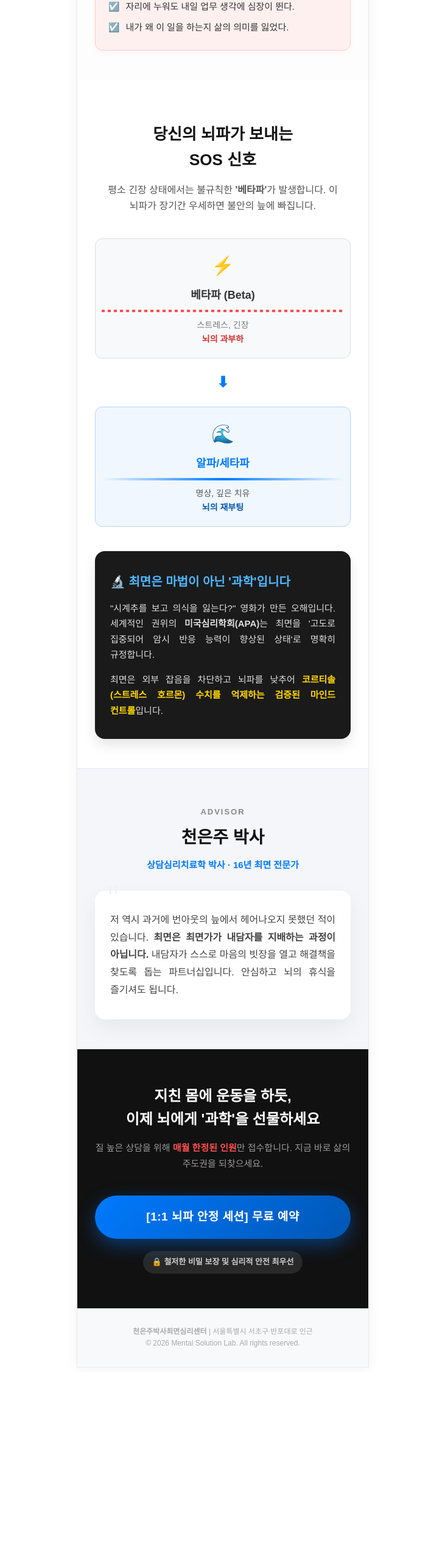
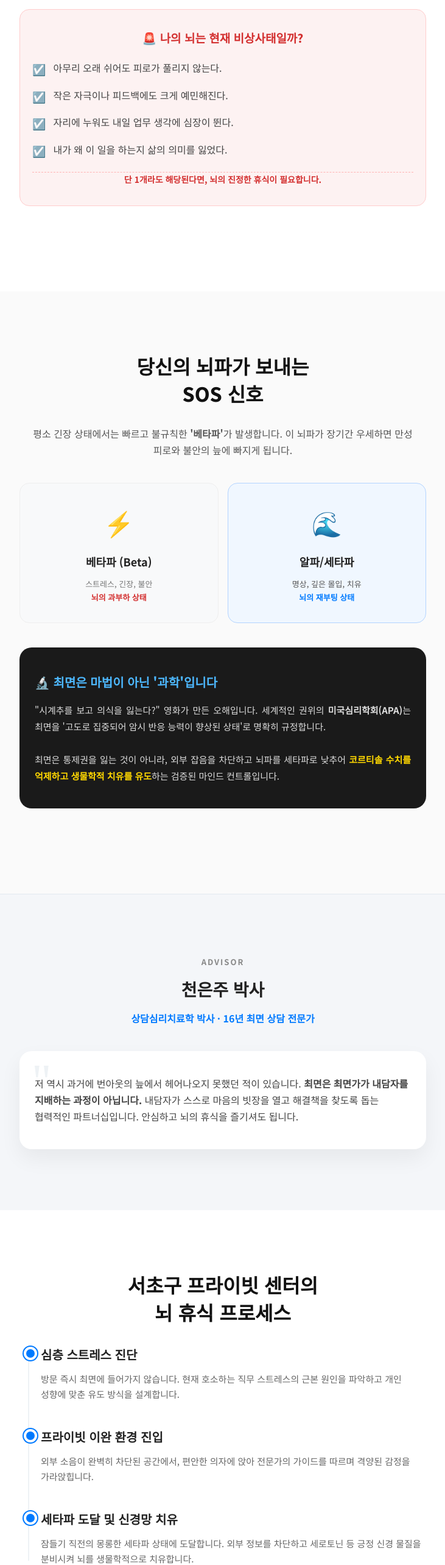
Before and after one commit to uureal00/testen, a plain HTML site: page index.html in a window 1280 px wide. Shown: the part 800-3367 px from the top of the page at 61% size, without its empty margins (274-1005 px from the left). Before the commit the page ends 3051 px from the top, so only its background shows below. Drawn offline with Linux system fonts and the light colour scheme.

Commit message:
Revise index.html for better layout and styling
Refactor HTML structure and styles for improved layout and readability.

```diff
--- a/index.html
+++ b/index.html
@@ -1,109 +1,281 @@
-<div style="width: 100%; max-width: 480px; margin: 0 auto; box-sizing: border-box; font-family: 'Noto Sans KR', sans-serif; background-color: #ffffff; color: #222; line-height: 1.6; border: 1px solid #eaeaea; overflow: hidden; box-shadow: 0 4px 20px rgba(0,0,0,0.05); word-break: keep-all;">
+<!DOCTYPE html>
+<html lang="ko">
+<head>
+    <meta charset="UTF-8">
+    <meta name="viewport" content="width=device-width, initial-scale=1.0, maximum-scale=1.0, user-scalable=no">
+    <title>2026 MENTAL HEALTH REPORT - 번아웃 솔루션</title>
+    <link href="https://fonts.googleapis.com/css2?family=Noto+Sans+KR:wght@300;400;700;800&display=swap" rel="stylesheet">
+    <style>
+        /* [1] CSS 초기화 및 안전장치 */
+        * { margin: 0; padding: 0; box-sizing: border-box; }
+        body {
+            overflow-x: hidden;
+            width: 100%;
+            -webkit-font-smoothing: antialiased;
+            font-family: 'Noto Sans KR', sans-serif;
+            background-color: #f8f9fa;
+            color: #222;
+            line-height: 1.7;
+            word-break: keep-all;
+        }
+        img, video { max-width: 100%; height: auto; display: block; object-fit: cover; }
 
-    <div style="background: linear-gradient(135deg, #1a1c29 0%, #2a3b5c 100%); padding: 12% 6%; text-align: center; color: #fff;">
-        <span style="display: inline-block; background-color: rgba(255,255,255,0.1); padding: 5px 15px; border-radius: 20px; font-size: clamp(11px, 3vw, 13px); font-weight: 600; letter-spacing: 1px; margin-bottom: 20px;">2026 MENTAL HEALTH REPORT</span>
-        <h1 style="font-size: clamp(24px, 7vw, 32px); line-height: 1.35; margin: 0 0 20px 0; font-weight: 800;">
-            번아웃 온 직장인 필독!<br>
-            <span style="color: #4db8ff;">뇌파를 바꾸면</span><br>당신의 인생이 바뀐다
-        </h1>
-        <p style="font-size: clamp(14px, 4vw, 16px); color: #b3cce6; font-weight: 300; margin: 0; line-height: 1.5;">공포가 아닌 과학, 뇌파 데이터로 입증된<br>최면의 진짜 진실</p>
-    </div>
+        /* [2] 레이아웃 구조 */
+        .lp-container {
+            max-width: 768px; /* 태블릿 및 PC 가독성을 위한 최적 너비 */
+            margin: 0 auto;
+            background-color: #ffffff;
+            box-shadow: 0 10px 40px rgba(0,0,0,0.05);
+            overflow: hidden;
+        }
 
-    <div style="padding: 10% 6%; background-color: #fdfdfd;">
-        <h2 style="font-size: clamp(22px, 6vw, 26px); color: #111; margin-bottom: 25px; line-height: 1.4; font-weight: 800;">
-            주말 내내 잠을 자도<br>
-            <span style="box-shadow: inset 0 -10px 0 #ffe6e6;">왜 여전히 지옥 같을까요?</span>
-        </h2>
-        <p style="font-size: clamp(15px, 4vw, 16px); color: #444; text-align: justify; margin-bottom: 35px; line-height: 1.7;">
-            매일 반복되는 야근과 성과에 대한 압박. 머릿속이 꽉 막힌 듯한 답답함은 단순한 '육체 피로'가 아닙니다. <b>그것은 당신의 뇌가 보내는 살려달라는 '과부하' 신호입니다.</b>
-        </p>
+        /* [3] 헤더 섹션 */
+        .hero {
+            background: linear-gradient(135deg, #1a1c29 0%, #2a3b5c 100%);
+            padding: 80px 24px;
+            text-align: center;
+            color: #fff;
+        }
+        .hero .tag {
+            display: inline-block;
+            background-color: rgba(255,255,255,0.1);
+            padding: 6px 18px;
+            border-radius: 20px;
+            font-size: 13px;
+            font-weight: 700;
+            letter-spacing: 1px;
+            margin-bottom: 25px;
+        }
+        .hero h1 { font-size: 32px; line-height: 1.3; margin-bottom: 20px; font-weight: 800; }
+        .hero h1 span { color: #4db8ff; }
+        .hero p { font-size: 17px; color: #b3cce6; font-weight: 300; margin: 0; }
 
-        <div style="background-color: #fff0f0; border: 1px solid #ffcccc; border-radius: 12px; padding: 6% 5%; box-shadow: 0 4px 10px rgba(255,0,0,0.03);">
-            <h3 style="font-size: clamp(16px, 5vw, 18px); color: #d32f2f; margin-top: 0; margin-bottom: 20px; text-align: center; font-weight: 700;">🚨 나의 뇌는 현재 비상사태일까?</h3>
-            <ul style="list-style: none; padding: 0; margin: 0; font-size: clamp(14px, 4vw, 15px); color: #333; line-height: 1.6;">
-                <li style="margin-bottom: 12px; display: flex; align-items: flex-start;"><span style="margin-right: 10px; flex-shrink: 0; line-height: 1.5;">☑️</span> <span style="line-height: 1.5;">아무리 오래 쉬어도 피로가 풀리지 않는다.</span></li>
-                <li style="margin-bottom: 12px; display: flex; align-items: flex-start;"><span style="margin-right: 10px; flex-shrink: 0; line-height: 1.5;">☑️</span> <span style="line-height: 1.5;">작은 자극이나 피드백에도 크게 예민해진다.</span></li>
-                <li style="margin-bottom: 12px; display: flex; align-items: flex-start;"><span style="margin-right: 10px; flex-shrink: 0; line-height: 1.5;">☑️</span> <span style="line-height: 1.5;">자리에 누워도 내일 업무 생각에 심장이 뛴다.</span></li>
-                <li style="display: flex; align-items: flex-start;"><span style="margin-right: 10px; flex-shrink: 0; line-height: 1.5;">☑️</span> <span style="line-height: 1.5;">내가 왜 이 일을 하는지 삶의 의미를 잃었다.</span></li>
+        /* [4] 콘텐츠 섹션 공통 스타일 */
+        .section { padding: 80px 24px; }
+        .section-title { font-size: 26px; color: #111; margin-bottom: 30px; line-height: 1.4; font-weight: 800; }
+        .highlight-red { box-shadow: inset 0 -12px 0 #ffe6e6; }
+
+        /* [5] 자가진단 박스 (Problem) */
+        .diagnosis-card {
+            background-color: #fdf2f2;
+            border: 1px solid #ffcccc;
+            border-radius: 16px;
+            padding: 30px 20px;
+            margin: 40px 0;
+        }
+        .diagnosis-card h3 { font-size: 19px; color: #d32f2f; margin-bottom: 20px; text-align: center; font-weight: 800; }
+        .check-list { list-style: none; }
+        .check-list li { margin-bottom: 14px; display: flex; align-items: flex-start; font-size: 16px; color: #444; }
+        .check-list li span { margin-right: 12px; font-size: 18px; }
+
+        /* [6] 뇌파 비교 (Data Visualization) */
+        .wave-grid {
+            display: flex;
+            flex-direction: column;
+            gap: 15px;
+            margin: 40px 0;
+        }
+        .wave-item {
+            flex: 1;
+            background-color: #f8f9fa;
+            border: 1px solid #eee;
+            border-radius: 16px;
+            padding: 30px 20px;
+            text-align: center;
+        }
+        .wave-item.active { background-color: #f0f7ff; border-color: #b3d4ff; }
+        .wave-item .icon { font-size: 40px; margin-bottom: 15px; }
+        .wave-item h4 { font-size: 18px; margin-bottom: 10px; font-weight: 700; }
+
+        /* [7] 과학적 설명 박스 */
+        .science-box {
+            background-color: #1a1a1a;
+            color: #ddd;
+            padding: 40px 25px;
+            border-radius: 20px;
+            margin: 40px 0;
+        }
+        .science-box h3 { color: #4db8ff; font-size: 20px; margin-bottom: 15px; font-weight: 800; }
+        .science-box p { font-size: 15px; line-height: 1.8; margin-bottom: 0; text-align: justify; }
+
+        /* [8] 어드바이저 섹션 */
+        .advisor { background-color: #f4f6f9; border-top: 1px solid #e2e8f0; }
+        .profile-card {
+            background-color: #fff;
+            border-radius: 20px;
+            padding: 40px 25px;
+            box-shadow: 0 15px 35px rgba(0,0,0,0.06);
+            position: relative;
+        }
+        .profile-card::before {
+            content: '"';
+            position: absolute;
+            top: 10px;
+            left: 20px;
+            font-size: 80px;
+            color: #eef2f5;
+            font-family: serif;
+            line-height: 1;
+        }
+
+        /* [9] 프로세스 섹션 */
+        .process-list { position: relative; padding-left: 35px; }
+        .process-list::before {
+            content: '';
+            position: absolute;
+            left: 14px;
+            top: 10px;
+            bottom: 10px;
+            width: 2px;
+            background-color: #eef2f5;
+        }
+        .process-item { position: relative; margin-bottom: 40px; }
+        .process-item::after {
+            content: '';
+            position: absolute;
+            left: -28px;
+            top: 4px;
+            width: 14px;
+            height: 14px;
+            background-color: #007AFF;
+            border-radius: 50%;
+            border: 4px solid #fff;
+            box-shadow: 0 0 0 2px #007AFF;
+        }
+        .process-item h3 { font-size: 20px; margin-bottom: 10px; font-weight: 700; }
+        .process-item p { font-size: 15px; color: #666; }
+
+        /* [10] CTA 버튼 섹션 */
+        .cta-area {
+            background-color: #111;
+            color: #fff;
+            text-align: center;
+            padding: 80px 24px;
+        }
+        .cta-button {
+            display: block;
+            background: linear-gradient(135deg, #007AFF 0%, #0056b3 100%);
+            color: #fff;
+            text-decoration: none;
+            padding: 24px 20px;
+            border-radius: 50px;
+            font-size: 19px;
+            font-weight: 800;
+            margin: 40px 0 20px;
+            box-shadow: 0 10px 30px rgba(0,122,255,0.4);
+            transition: all 0.3s;
+        }
+        .cta-button:hover { transform: translateY(-3px); box-shadow: 0 15px 40px rgba(0,122,255,0.5); }
+
+        /* [11] 미디어 쿼리 (반응형 대응) */
+        @media (min-width: 600px) {
+            .hero h1 { font-size: 42px; }
+            .section-title { font-size: 32px; }
+            .wave-grid { flex-direction: row; }
+            .hero { padding: 100px 40px; }
+            .section { padding: 100px 50px; }
+        }
+
+        footer { padding: 40px 20px; text-align: center; background-color: #f8f9fa; border-top: 1px solid #eee; }
+        footer p { font-size: 12px; color: #aaa; margin: 0; }
+    </style>
+</head>
+<body>
+
+<div class="lp-container">
+    <header class="hero">
+        <span class="tag">2026 MENTAL HEALTH REPORT</span>
+        <h1>번아웃 온 직장인 필독!<br><span>뇌파를 바꾸면</span><br>당신의 인생이 바뀐다</h1>
+        <p>공포가 아닌 과학, 뇌파 데이터로 입증된<br>최면의 진짜 진실</p>
+    </header>
+
+    <section class="section">
+        <h2 class="section-title">주말 내내 잠을 자도<br><span class="highlight-red">왜 여전히 지옥 같을까요?</span></h2>
+        <p style="margin-bottom: 30px;">매일 반복되는 야근과 성과에 대한 압박. 머릿속이 꽉 막힌 듯한 답답함은 단순한 '육체 피로'가 아닙니다. <b>그것은 당신의 뇌가 보내는 살려달라는 '과부하' 신호입니다.</b></p>
+
+        <div class="diagnosis-card">
+            <h3>🚨 나의 뇌는 현재 비상사태일까?</h3>
+            <ul class="check-list">
+                <li><span>☑️</span> 아무리 오래 쉬어도 피로가 풀리지 않는다.</li>
+                <li><span>☑️</span> 작은 자극이나 피드백에도 크게 예민해진다.</li>
+                <li><span>☑️</span> 자리에 누워도 내일 업무 생각에 심장이 뛴다.</li>
+                <li><span>☑️</span> 내가 왜 이 일을 하는지 삶의 의미를 잃었다.</li>
             </ul>
+            <p style="margin-top:20px; text-align:center; color:#d32f2f; font-weight:700; font-size:14px; border-top:1px dashed #ffb3b3; pt:15px;">단 1개라도 해당된다면, 뇌의 진정한 휴식이 필요합니다.</p>
         </div>
-    </div>
+    </section>
 
-    <div style="padding: 10% 6%; background-color: #fff;">
-        <h2 style="font-size: clamp(22px, 6vw, 26px); color: #111; text-align: center; margin-bottom: 15px; font-weight: 800;">
-            당신의 뇌파가 보내는<br>SOS 신호
-        </h2>
-        <p style="font-size: clamp(15px, 4vw, 16px); color: #555; text-align: center; margin-bottom: 40px;">
-            평소 긴장 상태에서는 불규칙한 <b>'베타파'</b>가 발생합니다. 이 뇌파가 장기간 우세하면 불안의 늪에 빠집니다.
-        </p>
+    <section class="section" style="background-color: #fafafa;">
+        <h2 class="section-title" style="text-align:center;">당신의 뇌파가 보내는<br>SOS 신호</h2>
+        <p style="text-align:center; color:#555;">평소 긴장 상태에서는 빠르고 불규칙한 <b>'베타파'</b>가 발생합니다. 이 뇌파가 장기간 우세하면 만성 피로와 불안의 늪에 빠지게 됩니다.</p>
 
-        <div style="display: flex; flex-wrap: wrap; justify-content: center; align-items: center; gap: 15px; margin-bottom: 40px;">
-            <div style="flex: 1 1 150px; min-width: 140px; background-color: #f8f9fa; border: 1px solid #ddd; border-radius: 12px; padding: 20px 10px; text-align: center; box-sizing: border-box;">
-                <div style="font-size: 30px; margin-bottom: 10px;">⚡</div>
-                <h4 style="font-size: clamp(15px, 4vw, 18px); color: #333; margin: 0 0 10px 0; font-weight: 700;">베타파 (Beta)</h4>
-                <div style="height: 4px; background: repeating-linear-gradient(90deg, #ff4d4f, #ff4d4f 5px, transparent 5px, transparent 10px); margin-bottom: 10px;"></div>
-                <p style="font-size: clamp(12px, 3.5vw, 14px); color: #777; margin: 0;">스트레스, 긴장<br><b style="color:#d32f2f;">뇌의 과부하</b></p>
+        <div class="wave-grid">
+            <div class="wave-item">
+                <div class="icon">⚡</div>
+                <h4>베타파 (Beta)</h4>
+                <p style="font-size:13px; color:#777;">스트레스, 긴장, 불안<br><b style="color:#d32f2f;">뇌의 과부하 상태</b></p>
             </div>
-
-            <div style="flex: 0 0 100%; text-align: center; font-size: 24px; color: #007AFF; font-weight: bold; margin: 5px 0;">⬇</div>
-
-            <div style="flex: 1 1 150px; min-width: 140px; background-color: #f0f7ff; border: 1px solid #b3d4ff; border-radius: 12px; padding: 20px 10px; text-align: center; box-sizing: border-box;">
-                <div style="font-size: 30px; margin-bottom: 10px;">🌊</div>
-                <h4 style="font-size: clamp(15px, 4vw, 18px); color: #007AFF; margin: 0 0 10px 0; font-weight: 700;">알파/세타파</h4>
-                <div style="height: 4px; background: linear-gradient(90deg, transparent, #007AFF, transparent); margin-bottom: 10px;"></div>
-                <p style="font-size: clamp(12px, 3.5vw, 14px); color: #555; margin: 0;">명상, 깊은 치유<br><b style="color:#0056b3;">뇌의 재부팅</b></p>
+            <div class="wave-item active">
+                <div class="icon">🌊</div>
+                <h4>알파/세타파</h4>
+                <p style="font-size:13px; color:#555;">명상, 깊은 몰입, 치유<br><b style="color:#007AFF;">뇌의 재부팅 상태</b></p>
             </div>
         </div>
 
-        <div style="background-color: #1a1a1a; color: #fff; padding: 8% 6%; border-radius: 16px; box-shadow: 0 10px 20px rgba(0,0,0,0.1);">
-            <h3 style="font-size: clamp(17px, 5vw, 20px); color: #4db8ff; margin-top: 0; margin-bottom: 15px; font-weight: 800;">🔬 최면은 마법이 아닌 '과학'입니다</h3>
-            <p style="font-size: clamp(14px, 4vw, 15px); line-height: 1.7; margin-bottom: 15px; color: #ddd; text-align: justify;">
-                "시계추를 보고 의식을 잃는다?" 영화가 만든 오해입니다. 세계적인 권위의 <b>미국심리학회(APA)</b>는 최면을 '고도로 집중되어 암시 반응 능력이 향상된 상태'로 명확히 규정합니다.
-            </p>
-            <p style="font-size: clamp(14px, 4vw, 15px); line-height: 1.7; margin-bottom: 0; color: #ddd; text-align: justify;">
-                최면은 외부 잡음을 차단하고 뇌파를 낮추어 <span style="color:#ffd700; font-weight:bold;">코르티솔(스트레스 호르몬) 수치를 억제하는 검증된 마인드 컨트롤</span>입니다.
+        <div class="science-box">
+            <h3>🔬 최면은 마법이 아닌 '과학'입니다</h3>
+            <p>
+                "시계추를 보고 의식을 잃는다?" 영화가 만든 오해입니다. 세계적인 권위의 <b>미국심리학회(APA)</b>는 최면을 '고도로 집중되어 암시 반응 능력이 향상된 상태'로 명확히 규정합니다.<br><br>
+                최면은 통제권을 잃는 것이 아니라, 외부 잡음을 차단하고 뇌파를 세타파로 낮추어 <span style="color:#ffd700; font-weight:bold;">코르티솔 수치를 억제하고 생물학적 치유를 유도</span>하는 검증된 마인드 컨트롤입니다.
             </p>
         </div>
-    </div>
+    </section>
 
-    <div style="padding: 10% 6%; background-color: #f4f6f9; border-top: 1px solid #e2e8f0; border-bottom: 1px solid #e2e8f0;">
-        <div style="text-align: center; margin-bottom: 30px;">
-            <p style="font-size: clamp(11px, 3vw, 13px); color: #888; font-weight: 700; letter-spacing: 2px; margin-bottom: 10px;">ADVISOR</p>
-            <h2 style="font-size: clamp(24px, 6vw, 28px); color: #111; margin: 0 0 10px 0; font-weight: 800;">천은주 박사</h2>
-            <p style="font-size: clamp(14px, 4vw, 15px); color: #007AFF; font-weight: 600; margin: 0;">상담심리치료학 박사 · 16년 최면 전문가</p>
+    <section class="section advisor">
+        <div style="text-align:center; margin-bottom:40px;">
+            <p style="font-size:13px; color:#888; font-weight:700; letter-spacing:2px; margin-bottom:10px;">ADVISOR</p>
+            <h2 style="font-size:28px; margin:0 0 10px;">천은주 박사</h2>
+            <p style="color:#007AFF; font-weight:700;">상담심리치료학 박사 · 16년 최면 상담 전문가</p>
         </div>
-
-        <div style="position: relative; padding: 8% 6%; background-color: #fff; border-radius: 16px; box-shadow: 0 15px 35px rgba(0,0,0,0.06);">
-            <div style="position: absolute; top: -15px; left: 20px; font-size: 50px; color: #eef2f5; line-height: 1; font-family: serif;">"</div>
-            <p style="font-size: clamp(14px, 4vw, 16px); color: #444; line-height: 1.8; margin: 0; position: relative; z-index: 1; text-align: justify;">
-                저 역시 과거에 번아웃의 늪에서 헤어나오지 못했던 적이 있습니다. <b>최면은 최면가가 내담자를 지배하는 과정이 아닙니다.</b> 내담자가 스스로 마음의 빗장을 열고 해결책을 찾도록 돕는 파트너십입니다. 안심하고 뇌의 휴식을 즐기셔도 됩니다.
+        <div class="profile-card">
+            <p style="position:relative; z-index:1; color:#444; font-size:16px;">
+                저 역시 과거에 번아웃의 늪에서 헤어나오지 못했던 적이 있습니다. <b>최면은 최면가가 내담자를 지배하는 과정이 아닙니다.</b> 내담자가 스스로 마음의 빗장을 열고 해결책을 찾도록 돕는 협력적인 파트너십입니다. 안심하고 뇌의 휴식을 즐기셔도 됩니다.
             </p>
         </div>
-    </div>
+    </section>
 
-    <div style="padding: 12% 6%; background-color: #111; text-align: center;">
-        <h2 style="font-size: clamp(20px, 6vw, 24px); color: #fff; font-weight: 800; margin-top: 0; margin-bottom: 15px;">
-            지친 몸에 운동을 하듯,<br>이제 뇌에게 '과학'을 선물하세요
-        </h2>
-        <p style="font-size: clamp(14px, 4vw, 15px); color: #999; margin-bottom: 40px; line-height: 1.7;">
-            질 높은 상담을 위해 <span style="color: #ff4d4f; font-weight: bold;">매월 한정된 인원</span>만 접수합니다. 지금 바로 삶의 주도권을 되찾으세요.
-        </p>
+    <section class="section">
+        <h2 class="section-title" style="text-align:center;">서초구 프라이빗 센터의<br>뇌 휴식 프로세스</h2>
+        <div class="process-list">
+            <div class="process-item">
+                <h3>심층 스트레스 진단</h3>
+                <p>방문 즉시 최면에 들어가지 않습니다. 현재 호소하는 직무 스트레스의 근본 원인을 파악하고 개인 성향에 맞춘 유도 방식을 설계합니다.</p>
+            </div>
+            <div class="process-item">
+                <h3>프라이빗 이완 환경 진입</h3>
+                <p>외부 소음이 완벽히 차단된 공간에서, 편안한 의자에 앉아 전문가의 가이드를 따르며 격양된 감정을 가라앉힙니다.</p>
+            </div>
+            <div class="process-item" style="margin-bottom:0;">
+                <h3>세타파 도달 및 신경망 치유</h3>
+                <p>잠들기 직전의 몽롱한 세타파 상태에 도달합니다. 외부 정보를 차단하고 세로토닌 등 긍정 신경 물질을 분비시켜 뇌를 생물학적으로 치유합니다.</p>
+            </div>
+        </div>
+    </section>
 
-        <a href="#reservation" style="display: block; width: 100%; box-sizing: border-box; background: linear-gradient(135deg, #007AFF 0%, #0056b3 100%); color: #fff; text-decoration: none; padding: 20px 10px; border-radius: 50px; font-size: clamp(16px, 5vw, 19px); font-weight: 800; letter-spacing: 0.5px; box-shadow: 0 10px 30px rgba(0,122,255,0.4); margin-bottom: 20px; word-break: keep-all;">
-            [1:1 뇌파 안정 세션] 무료 예약
-        </a>
+    <section class="cta-area">
+        <h2 style="font-size:26px; font-weight:800; margin-bottom:20px;">지친 몸에 운동을 하듯,<br>이제 뇌에게 '과학'을 선물하세요</h2>
+        <p style="color:#999; font-size:15px;">천은주 박사 심리센터의 1:1 맞춤 세션은 질 높은 상담을 위해 <span style="color:#ff4d4f; font-weight:bold;">매월 한정된 인원</span>만 접수합니다. 지금 바로 삶의 주도권을 되찾으세요.</p>
 
-        <div style="display: inline-block; background-color: rgba(255,255,255,0.1); padding: 8px 15px; border-radius: 20px;">
-            <p style="font-size: clamp(11px, 3.5vw, 13px); color: #ccc; margin: 0; font-weight: 600;">
-                🔒 철저한 비밀 보장 및 심리적 안전 최우선
-            </p>
-        </div>
-    </div>
+        <a href="#reservation" class="cta-button">[1:1 뇌파 안정 세션] 무료 상담 예약</a>
 
-    <div style="padding: 6% 5%; text-align: center; background-color: #f8f9fa;">
-        <p style="font-size: clamp(11px, 3.5vw, 12px); color: #aaa; margin: 0; line-height: 1.6;">
-            <b>천은주박사최면심리센터</b> | 서울특별시 서초구 반포대로 인근<br>
-            © 2026 Mental Solution Lab. All rights reserved.
-        </p>
-    </div>
+        <p style="font-size:13px; color:#ccc; font-weight:600;">🔒 철저한 비밀 보장 및 심리적 안전 최우선</p>
+    </section>
+
+    <footer>
+        <p><b>천은주박사최면심리센터</b> | 서울특별시 서초구 반포대로 인근</p>
+        <p>© 2026 Mental Solution Lab. All rights reserved.</p>
+    </footer>
 </div>
+
+</body>
+</html>
```
